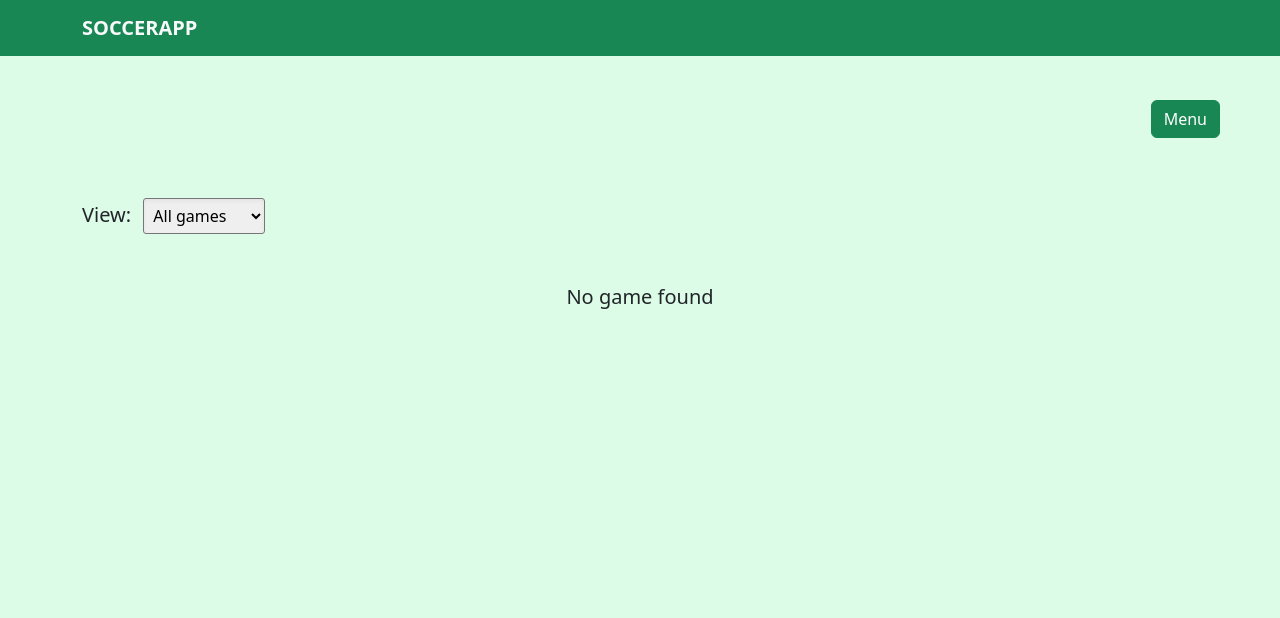
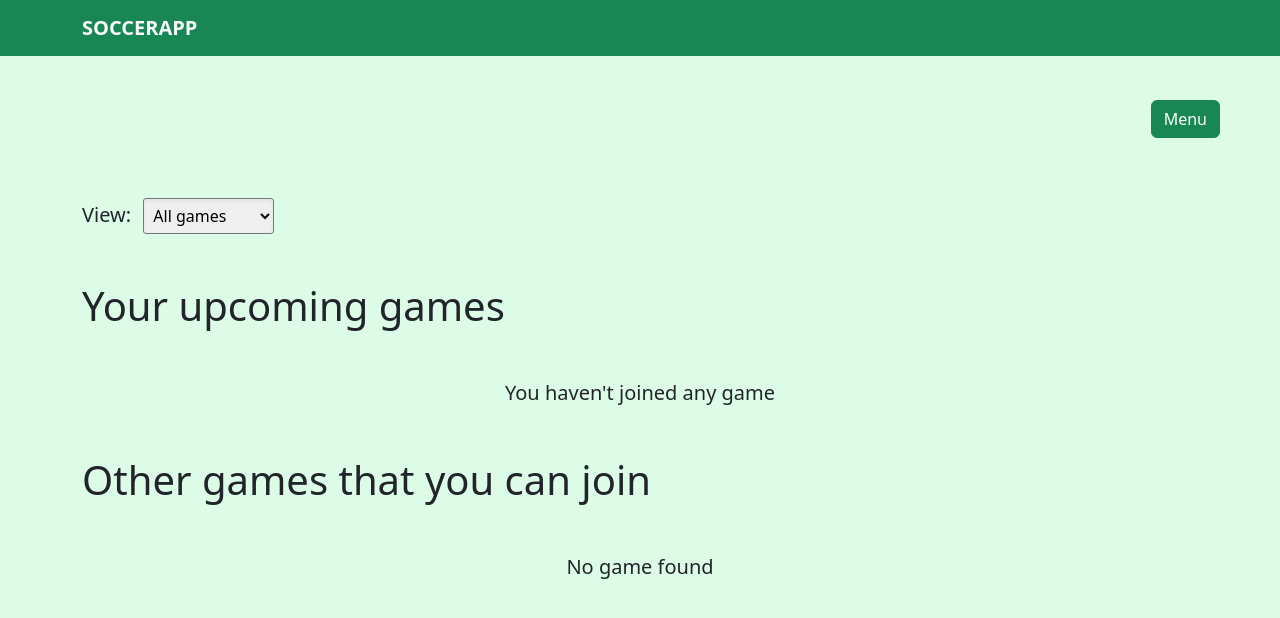
Before and after one commit to toanhminh0412/soccer_app, a Django app: template soccer_app/templates/soccer/games.html in a window 1280 px wide. Shown: the top 618 px of the page. Run offline with Django 4.2, Linux system fonts and the light colour scheme; the template is opened without the code that fills it: most values are stand-ins (such as "Sample title", 1, 10 or a date in 2020); some libraries are stand-ins or nearby versions.

Commit message:
Redesign games and groups pages

```diff
--- a/soccer_app/templates/soccer/games.html
+++ b/soccer_app/templates/soccer/games.html
@@ -6,25 +6,30 @@
     <select class="custom-select-tag mt-5">
         <option value="all" selected>All games</option>
         <option value="yours">Your games</option>
+        <option value="others">Other games</option>
     </select>
 
+    <!-- Display of your games -->
+    <div class="mt-5 your-games-container">
+        <h1>Your upcoming games</h1>
+        {% for game in all_games %}
+        {% if soccer_user in game.get_players %}
+        {% include 'soccer/components/container/game.html' %}
+        {% endif %}
+        {% endfor %}
+    </div>
+
     <!-- Display of all games -->
-    <div class="mt-5 all-games-container">
+    <div class="mt-5 other-games-container">
+        <h1>Other games that you can join</h1>
         {% for game in all_games %}
+        {% if soccer_user not in game.get_players %}
         <!-- Only render games that still have spaces -->
         {% if game.total_players < game.max_player_num %}
         {% if game.visible_to_everyone %}
         {% include 'soccer/components/container/game.html' %}
         {% endif %}
         {% endif %}
-        {% endfor %}
-    </div>
-
-    <!-- Display of your games -->
-    <div class="mt-5 your-games-container d-none">
-        {% for game in all_games %}
-        {% if soccer_user in game.get_players %}
-        {% include 'soccer/components/container/game.html' %}
         {% endif %}
         {% endfor %}
     </div>
@@ -37,19 +42,22 @@
     }
 
     // Render a text if there is no game
-    if ($('.all-games-container .card').length == 0) {
-        $('.all-games-container').append(`<div class="mt-5 text-center fs-5">No game found</div>`)
+    if ($('.other-games-container .card').length == 0) {
+        $('.other-games-container').append(`<div class="mt-5 text-center fs-5">No game found</div>`)
     }
 
     // Toggle viewing your games or all games
     $('.custom-select-tag').on('change', function() {
         const value = $(this).val();
-        if (value === 'yours') {
+        if (value === "all") {
             $('.your-games-container').removeClass('d-none');
-            $('.all-games-container').addClass('d-none');
+            $('.other-games-container').removeClass('d-none');
+        } else if (value === 'yours') {
+            $('.your-games-container').removeClass('d-none');
+            $('.other-games-container').addClass('d-none');
         } else {
             $('.your-games-container').addClass('d-none');
-            $('.all-games-container').removeClass('d-none');
+            $('.other-games-container').removeClass('d-none');
         }
     })
 </script>
```
Also changed, not shown: soccer_app/templates/soccer/groups.html (+22 -14 lines).
